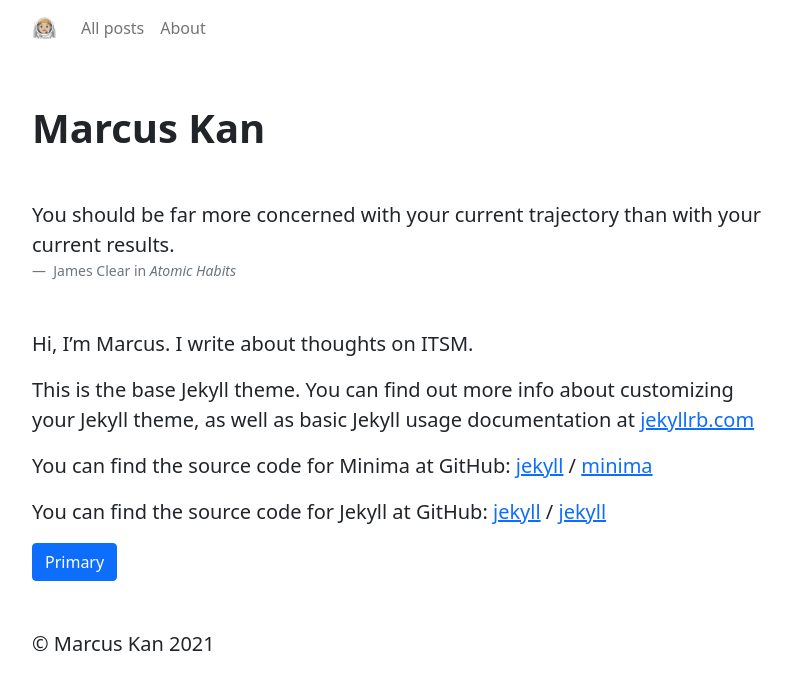
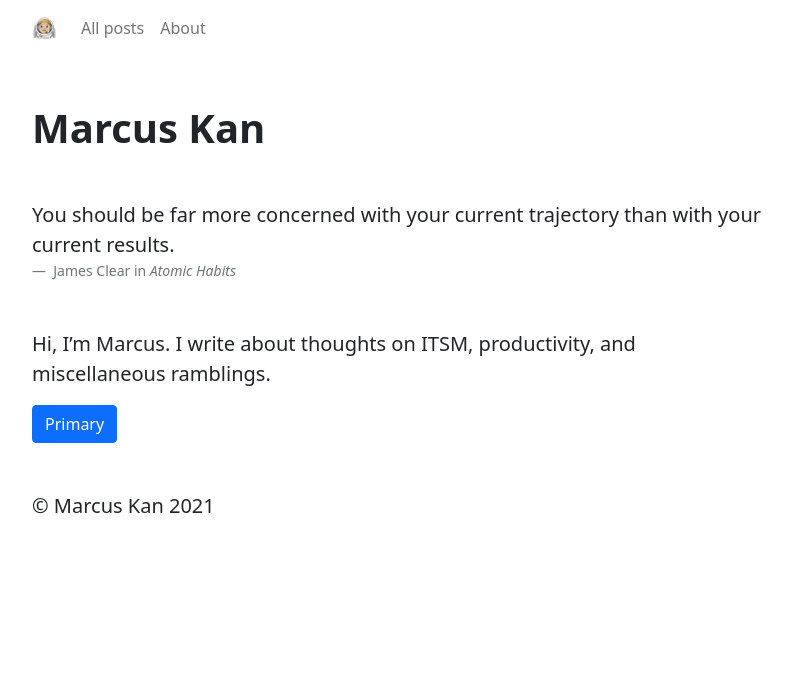
Before and after one commit to marcuskan/marcuskan.github.io, a Jekyll site: the page built from about.markdown, in a window 1280 px wide. Shown: the top 691 px of the page, without its empty margins (240-1029 px from the left). Built offline with Jekyll 4.4.1, drawn with Linux system fonts in a browser that asks for light colours.

Commit message:
Update about.markdown

```diff
--- a/about.markdown
+++ b/about.markdown
@@ -4,18 +4,6 @@
 permalink: /about/
 ---
 
-Hi, I'm Marcus. I write about thoughts on ITSM.
-
-This is the base Jekyll theme. You can find out more info about customizing your Jekyll theme, as well as basic Jekyll usage documentation at [jekyllrb.com](https://jekyllrb.com/)
-
-You can find the source code for Minima at GitHub:
-[jekyll][jekyll-organization] /
-[minima](https://github.com/jekyll/minima)
-
-You can find the source code for Jekyll at GitHub:
-[jekyll][jekyll-organization] /
-[jekyll](https://github.com/jekyll/jekyll)
-
-[jekyll-organization]: https://github.com/jekyll
+Hi, I'm Marcus. I write about thoughts on ITSM, productivity, and miscellaneous ramblings.
 
 <button type="button" class="btn btn-primary">Primary</button>
```
